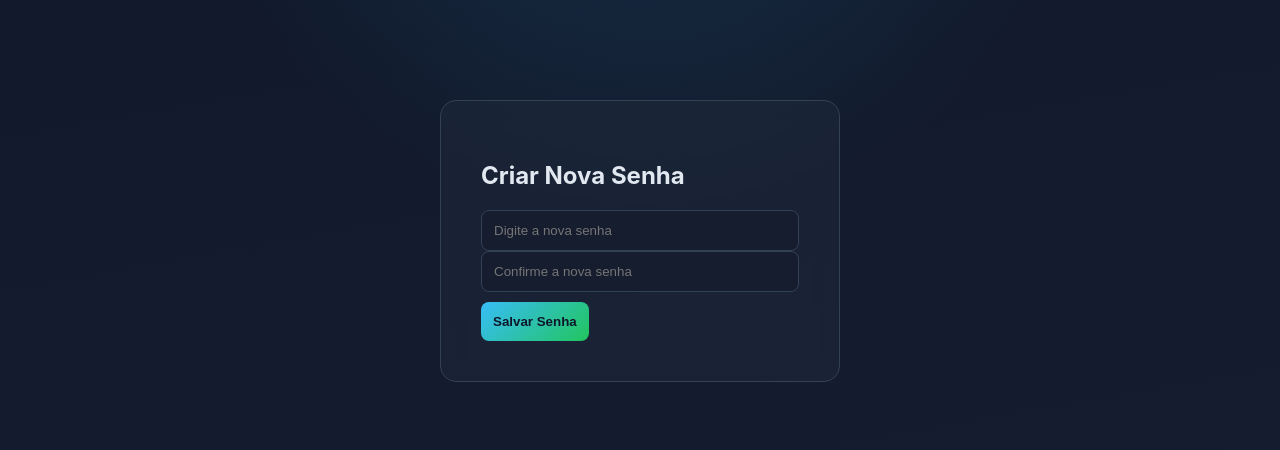
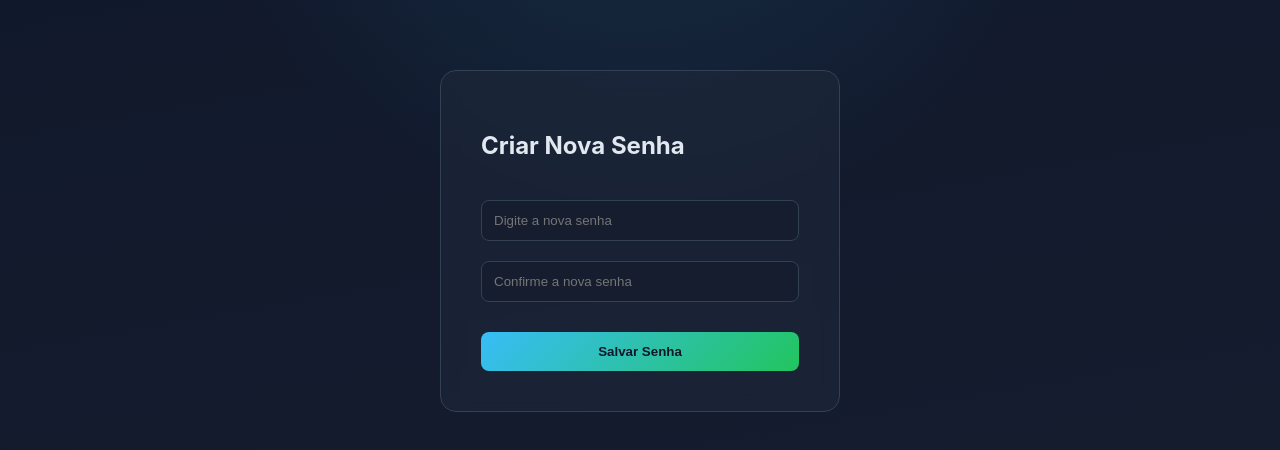
Before and after one commit to edusabi/cotion, a React (Vite) app: page /redefinir-senha/1/1 in a window 1280 px wide. Shown: the part 236-686 px from the top of the page. Built offline with nearby package versions, Linux system fonts and the light colour scheme; no server answers.

Commit message:
update files

```diff
--- a/src/components/ForgotPassword/ForgotPassword.jsx
+++ b/src/components/ForgotPassword/ForgotPassword.jsx
@@ -2,7 +2,6 @@ import React, { useState } from "react";
 import axios from "axios";
 import styles from "../../pages/Login/Login.module.css";
 
-// 🔥 ADICIONE A URL DO SEU BACKEND AQUI (Ajuste se for outra)
 const API_URL = process.env.REACT_APP_API_URL || "https://cotion.discloud.app";
 
 export default function ForgotPassword() {
@@ -12,7 +11,6 @@ export default function ForgotPassword() {
   async function handleResetRequest(e) {
     e.preventDefault();
     try {
-      // 🔥 AQUI ESTAVA O ERRO: Faltava o API_URL antes da rota
       await axios.post(`${API_URL}/auth/forgot_password`, { email });
       setMessage("Verifique sua caixa de entrada!");
     } catch (err) {
@@ -22,14 +20,21 @@ export default function ForgotPassword() {
 
   return (
     <div className={styles.container}>
-      <form onSubmit={handleResetRequest} className={styles.card}>
+      <form
+        onSubmit={handleResetRequest}
+        className={styles.card}
+        /* 🔥 ESTILO INJETADO AQUI NO JSX TAMBÉM */
+        style={{ display: "flex", flexDirection: "column", gap: "20px" }}
+      >
         <h2>Recuperar Senha</h2>
+
         <input
           type="email"
           placeholder="Digite seu e-mail"
           onChange={(e) => setEmail(e.target.value)}
           className={styles.input}
         />
+
         <button type="submit" className={styles.primaryBtn}>Enviar Link</button>
         {message && <p>{message}</p>}
       </form>
--- a/src/components/ForgotPassword/ResetPassword.jsx
+++ b/src/components/ForgotPassword/ResetPassword.jsx
@@ -3,7 +3,6 @@ import axios from "axios";
 import { useParams, useNavigate } from "react-router-dom";
 import styles from "../../pages/Login/Login.module.css";
 
-// 🔥 ADICIONE A URL DO SEU BACKEND AQUI TAMBÉM
 const API_URL = process.env.REACT_APP_API_URL || "https://cotion.discloud.app";
 
 export default function ResetPassword() {
@@ -22,7 +21,6 @@ export default function ResetPassword() {
     }
 
     try {
-      // 🔥 AQUI TAMBÉM: Coloque o API_URL
       await axios.post(`${API_URL}/auth/reset_password`, {
         id,
         token,
@@ -38,7 +36,12 @@ export default function ResetPassword() {
 
   return (
     <div className={styles.container}>
-      <form onSubmit={handleUpdatePassword} className={styles.card}>
+      <form
+        onSubmit={handleUpdatePassword}
+        className={styles.card}
+        /* 🔥 ESTILO INJETADO AQUI NO JSX */
+        style={{ display: "flex", flexDirection: "column", gap: "20px" }}
+      >
         <h2>Criar Nova Senha</h2>
 
         <input
```
Also changed, not shown: src/components/ForgotPassword/ResetPassword.module.css (added).
